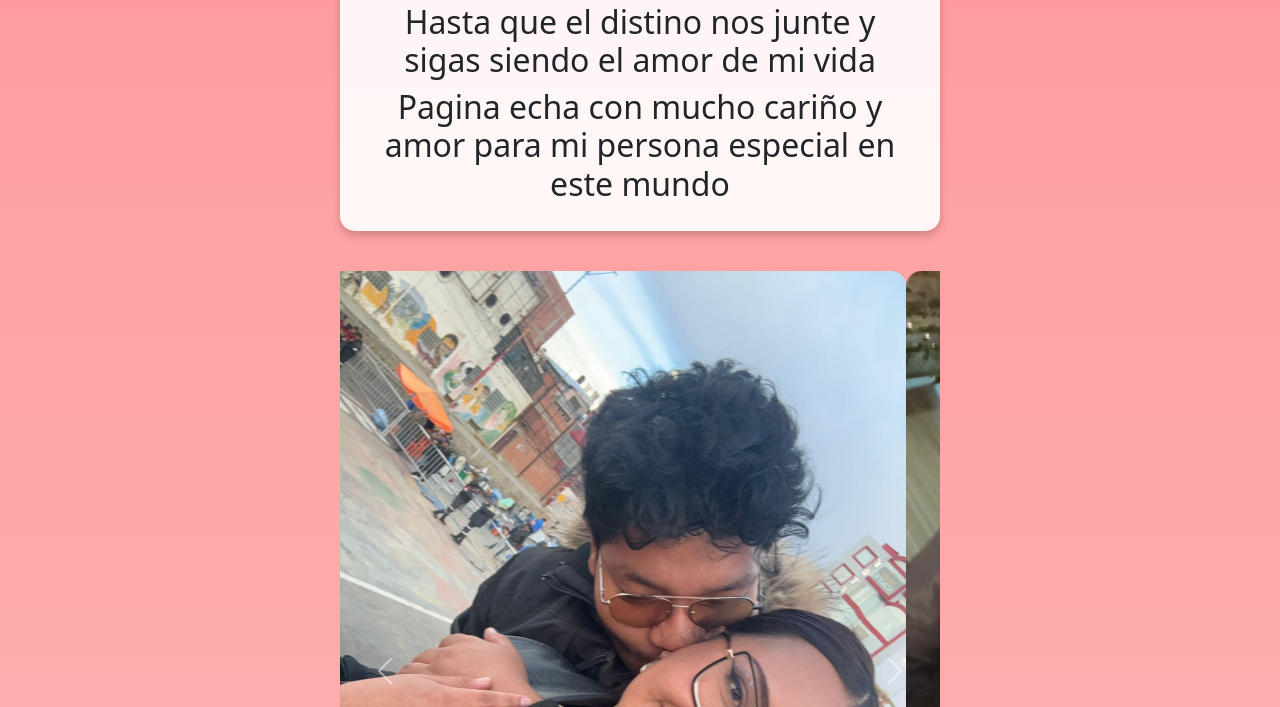
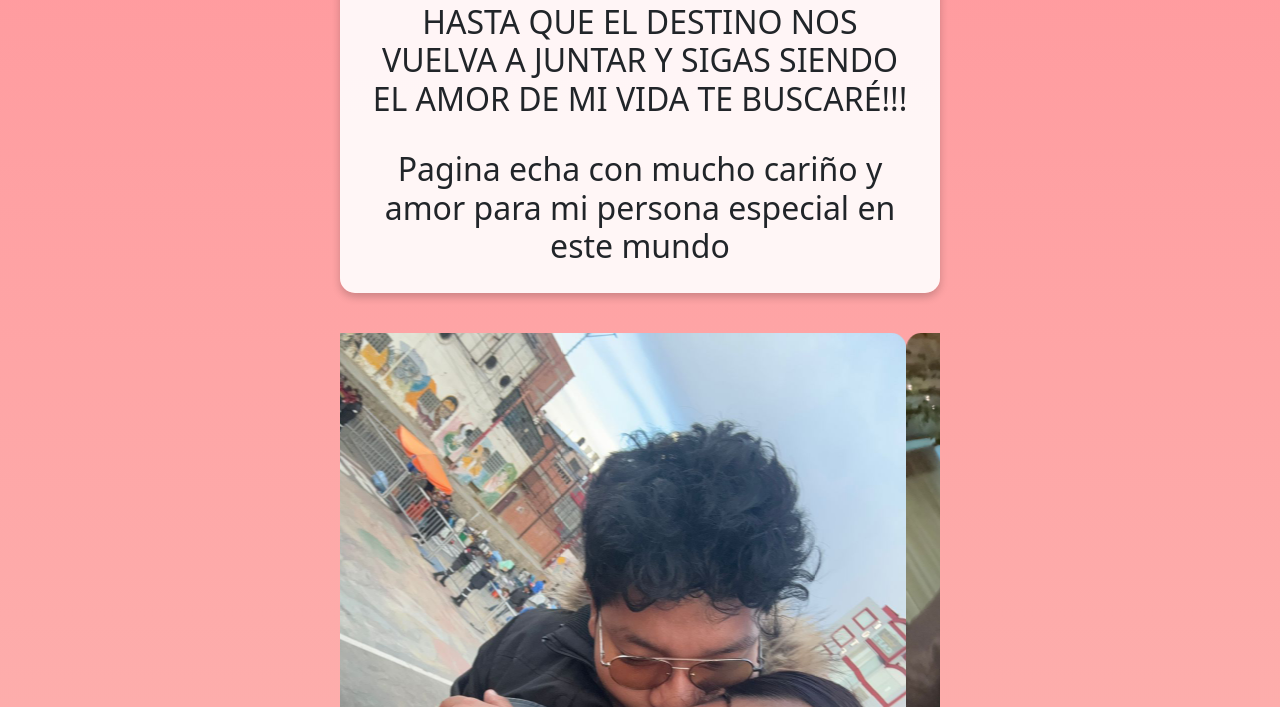
Before and after one commit to M4ST3RSHOT/portafolio, a plain HTML site: page proyecto.html in a window 1280 px wide. Shown: the part 93-800 px from the top of the page. Drawn offline with nearby package versions, Linux system fonts and the light colour scheme.

Commit message:
Update proyecto.html

```diff
--- a/proyecto.html
+++ b/proyecto.html
@@ -18,8 +18,9 @@
     </h1>
     <div class="descripcion">
        <h2>
-        Hasta que el distino nos junte y sigas siendo el amor de mi vida
+        HASTA QUE EL DESTINO NOS VUELVA A JUNTAR Y SIGAS SIENDO EL AMOR DE MI VIDA TE BUSCARÉ!!!
       </h2>
+      <br>
       <h2>
         Pagina echa con mucho cariño y amor para mi persona especial en este mundo
       </h2>
```
